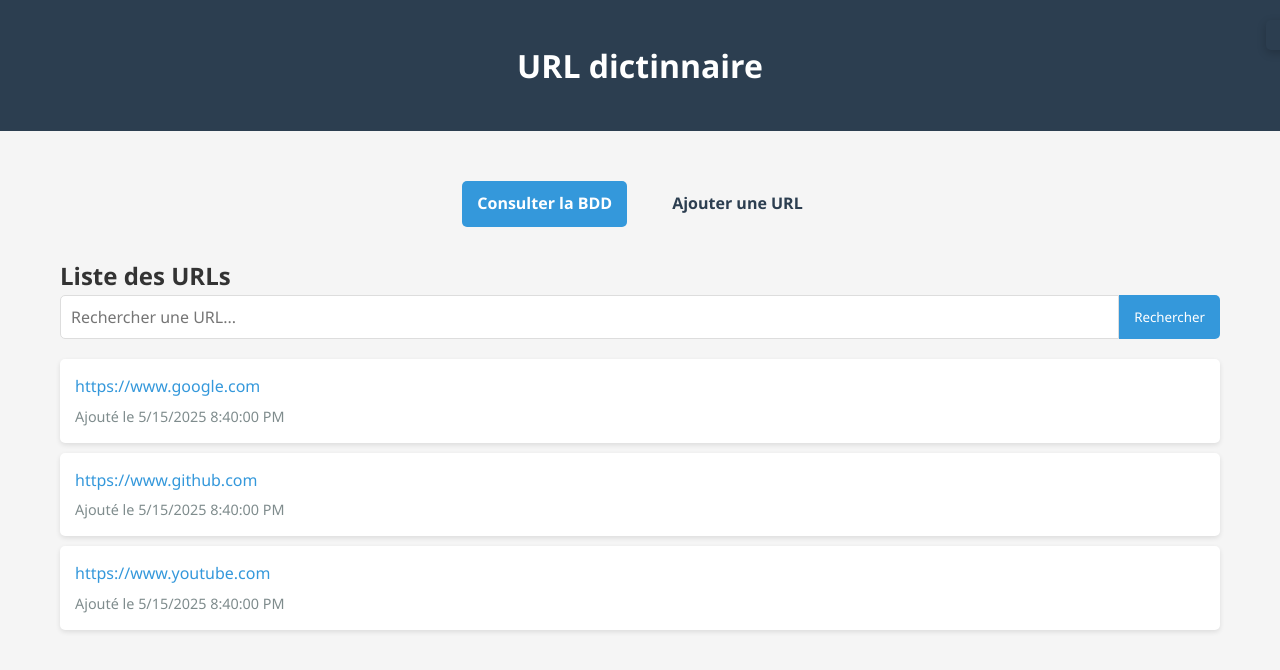
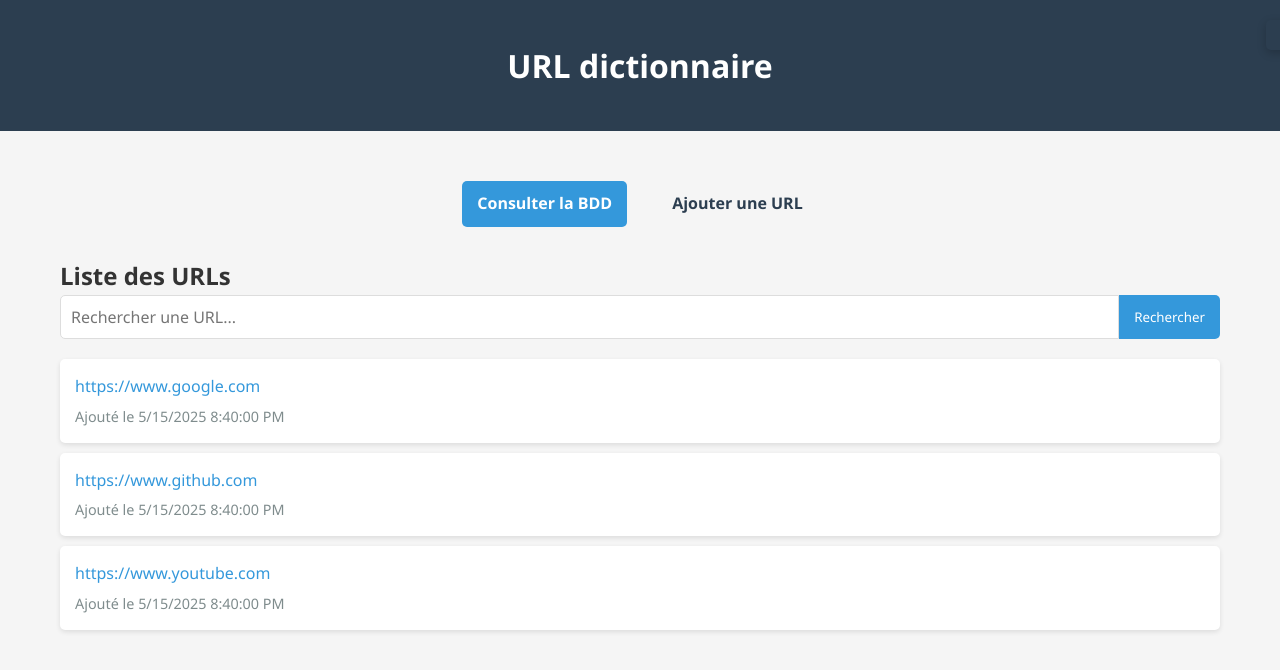
Before and after one commit to ninjacoder-dev/URLs-dictionary, a plain HTML site: page index.html in a window 1280 px wide. Drawn offline with Linux system fonts and the light colour scheme.

Commit message:
index.html

```diff
--- a/index.html
+++ b/index.html
@@ -305,7 +305,7 @@
 <body>
     <header>
         <div class="container">
-            <h1>URL dictinnaire</h1>
+            <h1>URL dictionnaire</h1>
         </div>
     </header>
 
```
